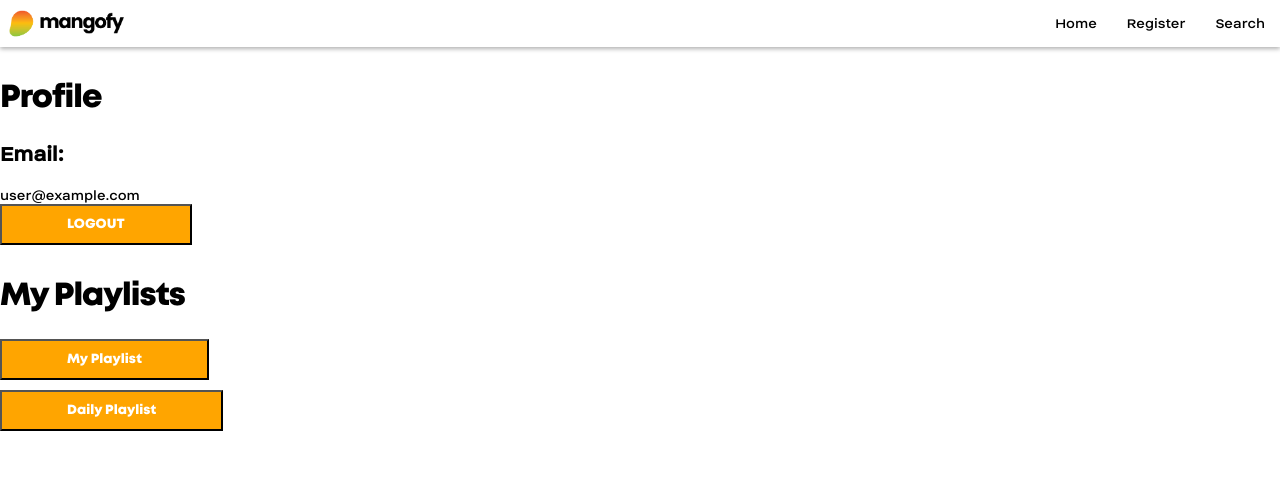
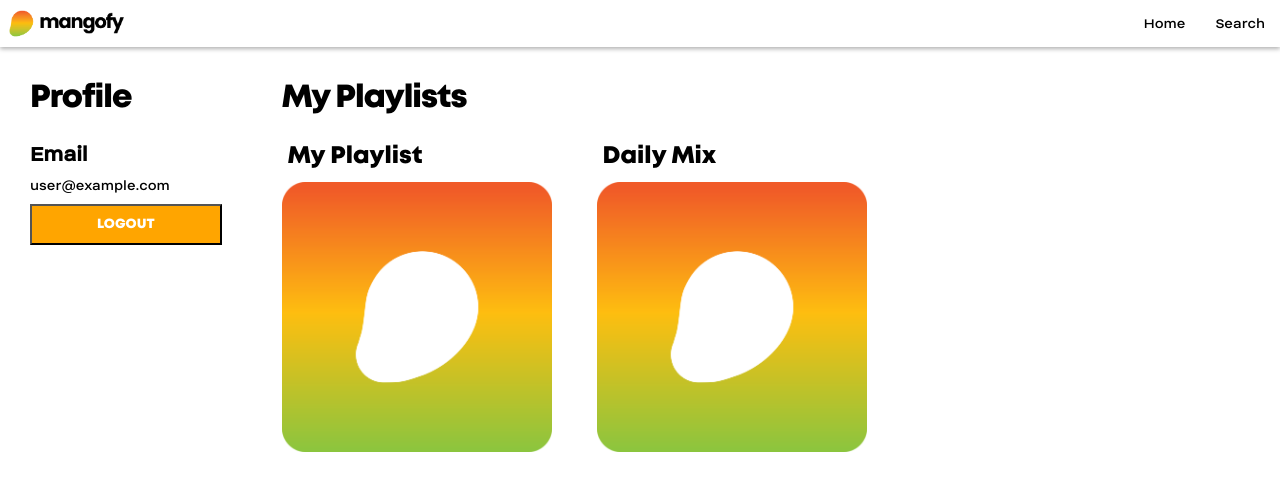
Before and after one commit to jreysp/mangofy, a React (Create React App) app: page / in a window 1280 px wide. Shown: the top 490 px of the page. Built offline with nearby package versions, Linux system fonts and the light colour scheme; no server answers; sample sign-in values are in the browser's storage.

Commit message:
Stylized pages and made several minor changes.
Removed Register link from NavBar.
Added Login link to Register page.
Made Search inacessible unless logged in.
Added Home link to NavBar logo.
Playlists now update in real time.

```diff
--- a/src/App.css
+++ b/src/App.css
@@ -49,6 +49,26 @@ html {
   height: 160px;
   width: 532px;
   filter: drop-shadow(2px 2px 2px rgba(0,0,0,0.3));
+}
+
+.playlist-cover {
+  height: 270px;
+  width: 270px;
+  padding-right: 45px;
+}
+
+.playlist-cover:hover {
+  filter: brightness(90%);
+}
+
+.row {
+  display: flex;
+  flex-direction: row;
+}
+
+.centered {
+  align-items: center;
+  justify-content: center;
 }
 
 .navbar {
@@ -128,6 +148,20 @@ li a:hover {
   left: 90px;
 }
 
+.playlist_button {
+  border: none;
+  background-color:transparent;
+  overflow: hidden;
+  color: black;
+  font-family: 'Mont Heavy';
+  font-size: 24px;
+  padding-bottom: 10px;
+}
+
+.playlist_button:hover {
+  color: #F15A29
+}
+
 .like_button {
   position: absolute;
   left: 45px;
@@ -176,11 +210,63 @@ li a:hover {
   right: 30px;
 }
 
+.myplaylist h1 {
+  color: white;
+  padding-left: 30px;
+}
+
+.dailymix h1 {
+  color: white;
+  padding-left: 30px;
+}
+
+.daily_generate {
+  border: none;
+  background-color:transparent;
+  overflow: hidden;
+  color: white;
+  font-family: 'Mont Heavy';
+  font-size: 24px;
+  padding-bottom: 10px;
+  padding-left: 30px;
+}
+
+.daily_generate:hover {
+  color: black;
+}
+
+.daily_clear {
+  border: none;
+  background-color:transparent;
+  overflow: hidden;
+  color: white;
+  font-family: 'Mont Heavy';
+  font-size: 24px;
+  padding-bottom: 10px;
+  padding-left: 30px;
+}
+
+.daily_clear:hover {
+  color: black;
+}
+
 .home {
   padding-top: 10px;
   height: 100%;
   min-height:100vh;
   background-color: white;
+}
+
+.home body {
+  position: relative;
+  bottom: 10px;
+}
+.col1 {
+  padding-left: 30px;
+}
+
+.col2 {
+  padding-left: 60px;
 }
 
 .login {
@@ -199,13 +285,22 @@ li a:hover {
   color: black;
 }
 
+.register a {
+  color: white;
+  font-family: 'Helmet';
+  text-decoration: none;
+}
+
+.register a:hover {
+  color: black;
+}
+
 .register {
   padding-top: 10px;
   text-align:center;
   height: 100%;
   min-height:100vh;
-  background-color: white;
-
+  color: white;
 }
 
 .search {
--- a/src/App.js
+++ b/src/App.js
@@ -22,7 +22,9 @@ function App() {
           </Route>
           <Route path="/login" element={<Login />} />
           <Route path="/register" element={<Register />} />
-          <Route path="/search" element={<Search />} />
+          <Route path="/search" element={<PrivateRoute/>}>
+              <Route path="/search" element={<Search/>}/>
+          </Route>
           <Route path="/myplaylist" element={<MyPlaylist />} />
           <Route path="/daily" element={<Daily />} />
         </Routes>
--- a/src/components/NavBar.js
+++ b/src/components/NavBar.js
@@ -1,12 +1,15 @@
 import { Link } from 'react-router-dom';
 import logo from '../mangofy_logo-03.png';
+import { useNavigate } from 'react-router-dom';
 
 function NavBar() {
+
+    const navigate = useNavigate()
+
     return (
         <div className="navbar">
-            <img src={logo} className="logo-navbar"/>
+            <img src={logo} onClick={() => navigate("/")} className="logo-navbar"/>
             <li><Link to="/search">Search</Link></li>
-            <li><Link to="/register">Register</Link></li>
             <li><Link to="/">Home</Link></li>
         </div>
     );
--- a/src/routes/Daily.js
+++ b/src/routes/Daily.js
@@ -4,6 +4,7 @@ import { useState, useEffect } from 'react'
 import app from '../firebase.js';
 import Playlist from '../playlist.js';
 import { dB } from '../firebase.js'
+import LikeButton from '../components/LikeButton.js'
 
 function Daily(){
     const [songs, setSongs] = useState([]);
@@ -12,6 +13,10 @@ function Daily(){
     useEffect(() => {
       app.firestore().collection('users').doc(currentUser.uid).collection('Daily Mix').
       get().then((snapshot) => {
+        setSongs(snapshot.docs.map((doc) => doc.data()));
+      });
+
+      app.firestore().collection('users').doc(currentUser.uid).collection('Daily Mix').onSnapshot((snapshot) => {
         setSongs(snapshot.docs.map((doc) => doc.data()));
       });
 
@@ -28,41 +33,27 @@ function Daily(){
     }, []);
 
     return(
-        <div className="myplaylist">
-        <h1>Daily Playlist</h1>
+        <div className="dailymix">
+        <h1>Daily Mix</h1>
+        <DisplaySongs input = {songs}/>
+        <div>
         <div>
             <button
                     onClick={() => randomPlaylist(all_songs, currentUser.uid)}
-                    style={{
-                        paddingLeft: "65px",
-                        paddingRight: "65px",
-                        paddingTop: "10px",
-                        paddingBottom: "10px",
-                        fontFamily: "Mont Heavy",
-                        color: "white",
-                        backgroundColor: "orange",
-                        marginBottom: "10px",
-                    }} >
+                    className="daily_generate"
+                    >
                     Generate Daily Mix
                 </button>
         </div>
         <div>
             <button
                     onClick={() => clear(currentUser.uid)}
-                    style={{
-                        paddingLeft: "65px",
-                        paddingRight: "65px",
-                        paddingTop: "10px",
-                        paddingBottom: "10px",
-                        fontFamily: "Mont Heavy",
-                        color: "white",
-                        backgroundColor: "orange",
-                        marginBottom: "10px",
-                    }} >
-                    Clear
+                    className="daily_clear"
+                    >
+                    Clear Daily Mix
                 </button>
         </div>
-        <DisplaySongs input = {songs}/>
+        </div>
         </div>
     )
 }
@@ -97,6 +88,11 @@ function DisplaySongs(all_songs)
 
       var temp = <div className="song">
         <li className="song_number">{i+1}</li>
+        <li className="like_button">
+            <LikeButton
+                song={song_info}
+                />
+            </li>
         <li className="song_name">{name}</li>
         <li className="song_artist">{artist}</li>
         <li className="song_genre">{genre}</li>
--- a/src/routes/Home.js
+++ b/src/routes/Home.js
@@ -1,11 +1,9 @@
 import React from 'react'
-import { Button, Alert } from 'react-bootstrap'
-import { useRef, useState, useEffect } from 'react'
-import { Link, useNavigate } from 'react-router-dom';
+import { Alert } from 'react-bootstrap'
+import { useState } from 'react'
+import { useNavigate } from 'react-router-dom';
 import { useAuth } from '../contexts/AuthContext.js'
-import logo from '../mangofy_logo-03.png';
-import parseSongs from '../backend/search.js';
-import app from '../firebase.js';
+import cover from '../mangofy_playlist-01.png';
 import 'firebase/compat/firestore';
 
 function Home() {
@@ -44,9 +42,11 @@ function Home() {
 
     return (
         <div className="home">
+            <div className="row">
+            <div className="col1">
             { error && <Alert variant="danger">{error}</Alert>}
             <h1>Profile</h1>
-            <h2>Email:</h2> {currentUser.email}
+            <h2>Email</h2> <body>{currentUser.email}</body>
             <div>
                 <button
                     onClick={handleLogout}
@@ -63,38 +63,41 @@ function Home() {
                     LOGOUT
                 </button>
             </div>
+            </div>
+            <div className="col2">
             <h1>My Playlists</h1>
+            <div className ="row">
+            <div className ="centered">
                 <div>
                     <button
                             onClick={() => handlePlaylist("my")}
-                    style={{
-                        paddingLeft: "65px",
-                        paddingRight: "65px",
-                        paddingTop: "10px",
-                        paddingBottom: "10px",
-                        fontFamily: "Mont Heavy",
-                        color: "white",
-                        backgroundColor: "orange",
-                        marginBottom: "10px",
-                    }} >
+                            className="playlist_button"
+                            >
                             My Playlist
                         </button>
                 </div>
+                <img
+                    src={cover}
+                    className="playlist-cover"
+                    onClick={() => handlePlaylist("my")}/>
+
+            </div>
+            <div>
                 <div>
                     <button
                             onClick={() => handlePlaylist("daily")}
-                    style={{
-                        paddingLeft: "65px",
-                        paddingRight: "65px",
-                        paddingTop: "10px",
-                        paddingBottom: "10px",
-                        fontFamily: "Mont Heavy",
-                        color: "white",
-                        backgroundColor: "orange",
-                        marginBottom: "10px",
-                    }} >
-                    Daily Playlist
+                            className="playlist_button" >
+                            Daily Mix
                         </button>
+                    </div>
+
+            <img
+                src={cover}
+                className="playlist-cover"
+                onClick={() => handlePlaylist("daily")}/>
+            </div>
+            </div>
+            </div>
             </div>
         </div>
     );
--- a/src/routes/Login.js
+++ b/src/routes/Login.js
@@ -40,7 +40,7 @@ function Login() {
             <div className="Username">
             <input
                 id="username"
-                placeholder= "USERNAME"
+                placeholder= "EMAIL"
                 type='text'
                 ref={emailRef} required
                 style={{
--- a/src/routes/MyPlaylist.js
+++ b/src/routes/MyPlaylist.js
@@ -2,6 +2,7 @@ import React from 'react'
 import { useAuth } from '../contexts/AuthContext.js'
 import { useState, useEffect } from 'react'
 import app from '../firebase.js';
+import LikeButton from '../components/LikeButton.js'
 
 function MyPlaylist(){
     const [songs, setSongs] = useState([]);
@@ -13,11 +14,15 @@ function MyPlaylist(){
         setSongs(snapshot.docs.map((doc) => doc.data()));
       });
 
+      app.firestore().collection('users').doc(currentUser.uid).collection('Playlist').onSnapshot((snapshot) => {
+        setSongs(snapshot.docs.map((doc) => doc.data()));
+      });
+
     }, []);
 
     return(
         <div className="myplaylist">
-        <h1>Your Playlist</h1>
+        <h1>My Playlist</h1>
         <DisplaySongs input = {songs}/>
         </div>
     )
@@ -53,6 +58,11 @@ function DisplaySongs(all_songs)
 
       var temp = <div className="song">
         <li className="song_number">{i+1}</li>
+        <li className="like_button">
+            <LikeButton
+                song={song_info}
+                />
+            </li>
         <li className="song_name">{name}</li>
         <li className="song_artist">{artist}</li>
         <li className="song_genre">{genre}</li>
--- a/src/routes/Register.js
+++ b/src/routes/Register.js
@@ -32,16 +32,16 @@ function Register() {
 
     return (
         <div className="register">
-            <h1>Create a Mangofy Account</h1>
+            <h1>Register</h1>
             {error && <Alert variant="danger">{error}</Alert>}
 
             <div
                 style={{
-                    paddingRight: "396px",
+                    paddingRight: "422px",
                     paddingBottom: "5px"
                 }}
             >
-                Username
+                Email
             </div>
 
             {/*Code for inputting a Username*/}
@@ -67,7 +67,8 @@ function Register() {
 
             <div
                 style={{
-                    paddingRight: "397px"
+                    paddingRight: "392px",
+                    paddingBottom: "5px"
                 }}
             >
                 Password
@@ -93,7 +94,8 @@ function Register() {
 
             <div
                 style={{
-                    paddingRight: "397px"
+                    paddingRight: "388px",
+                    paddingBottom: "5px"
                 }}
             >
                 Photo URL
@@ -132,6 +134,7 @@ function Register() {
                 Create Account
             </button>
 
+            <div><Link to="/login">Click Here to Login</Link></div>
         </div>
 
     );
--- a/src/routes/Search.js
+++ b/src/routes/Search.js
@@ -19,6 +19,8 @@ function Search() {
     });
 
   }, []);
+
+  console.log(songs)
 
     function handleOnChange() {
         setSearchString(searchStringRef.current.value)
@@ -49,6 +51,9 @@ function Search() {
   }
   function DisplaySongs(all_songs)
   {
+    //var search_term = document.getElementById('searchbar').value;
+    //var all_songs = search(search_term);
+
     var array = [];
     var html_obj = <h4>
         <div className="song">
```
Also changed, not shown: src/components/LikeButton.js (+0 -12 lines), src/mangofy_playlist-01.png (added). Lines whose indentation alone changed are shown as unchanged.
